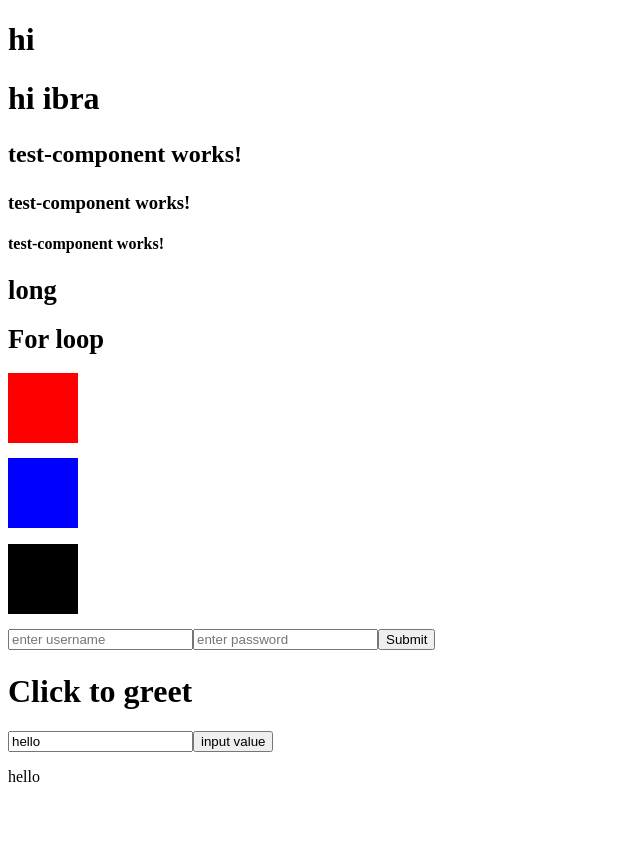
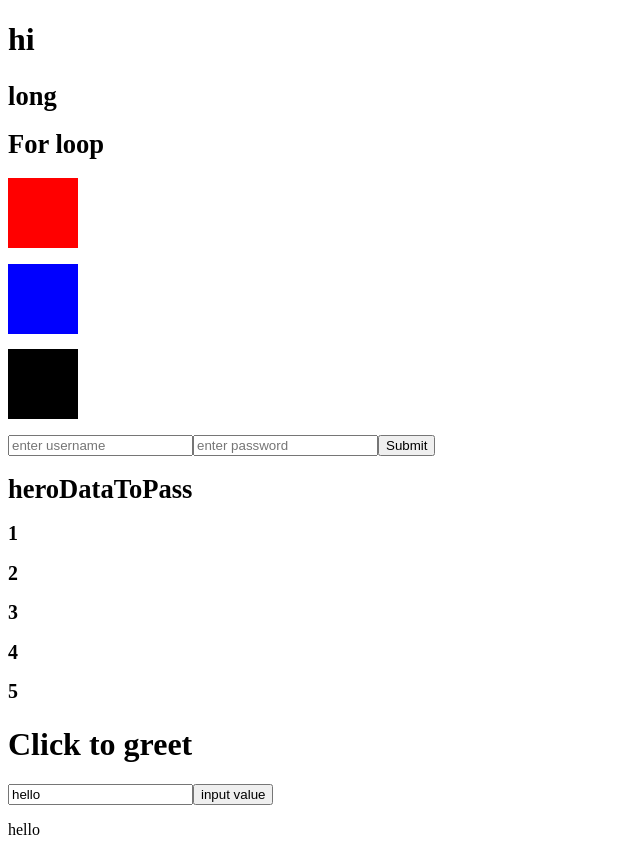
Before and after one commit to ibra4/HelloWorld-angular, an Angular app: page / in a window 1280 px wide. Shown: the whole page, without its empty margins (0-640 px from the left). Before the commit the page ends 802 px from the top, so only its background shows below. Built offline with nearby package versions, Linux system fonts and the light colour scheme.

Commit message:
Pass data from parent to child

```diff
--- a/src/app/app.component.html
+++ b/src/app/app.component.html
@@ -1,16 +1,17 @@
 <h1>{{title}}</h1>
-<h1>{{greet("ibra")}}</h1>
+<!-- <h1>{{greet("ibra")}}</h1> -->
 <h2>
-  <app-test-component></app-test-component>
+  <!-- <app-test-component></app-test-component> -->
 </h2>
 <h3>
-  <app-test-component></app-test-component>
+  <!-- <app-test-component></app-test-component> -->
 </h3>
 <h4>
-  <app-test-component></app-test-component>
+  <!-- <app-test-component></app-test-component> -->
 </h4>
 <h5>
-  <app-login></app-login>
+  <!-- <app-login></app-login> -->
+  <app-login [heroDataToPass]="dataToPass"></app-login>
 </h5>
 
 <h1 (click)="getName('sami')">Click to greet</h1>
--- a/src/app/app.component.ts
+++ b/src/app/app.component.ts
@@ -12,6 +12,8 @@ export class AppComponent {
   public name: string = "name is brahim";
 
   public test = 'hello';
+
+  public dataToPass: Array<number> = [1, 2, 3, 4, 5]
 
   ngOnInit() {
     this.title = 'hi'
--- a/src/app/users/login/login.component.html
+++ b/src/app/users/login/login.component.html
@@ -17,4 +17,7 @@
     <button type="submit">Submit</button>
   </form>
 
+  <h1>heroDataToPass</h1>
+  <h2 *ngFor="let number of heroDataToPass">{{number}}</h2>
+
 </div>
--- a/src/app/users/login/login.component.ts
+++ b/src/app/users/login/login.component.ts
@@ -1,4 +1,4 @@
-import { Component, OnInit } from '@angular/core';
+import { Component, Input, OnInit } from '@angular/core';
 
 @Component({
   selector: 'app-login',
@@ -6,6 +6,8 @@ import { Component, OnInit } from '@angular/core';
   styleUrls: ['./login.component.scss']
 })
 export class LoginComponent implements OnInit {
+
+  @Input() heroDataToPass
 
   constructor() { }
 
```
